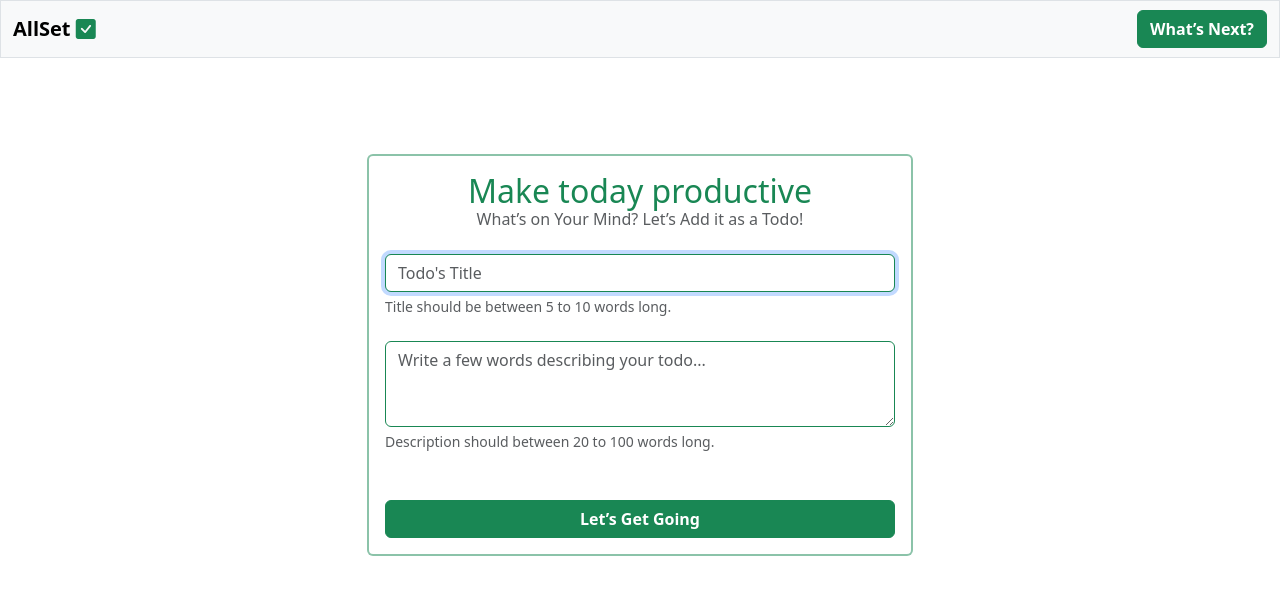
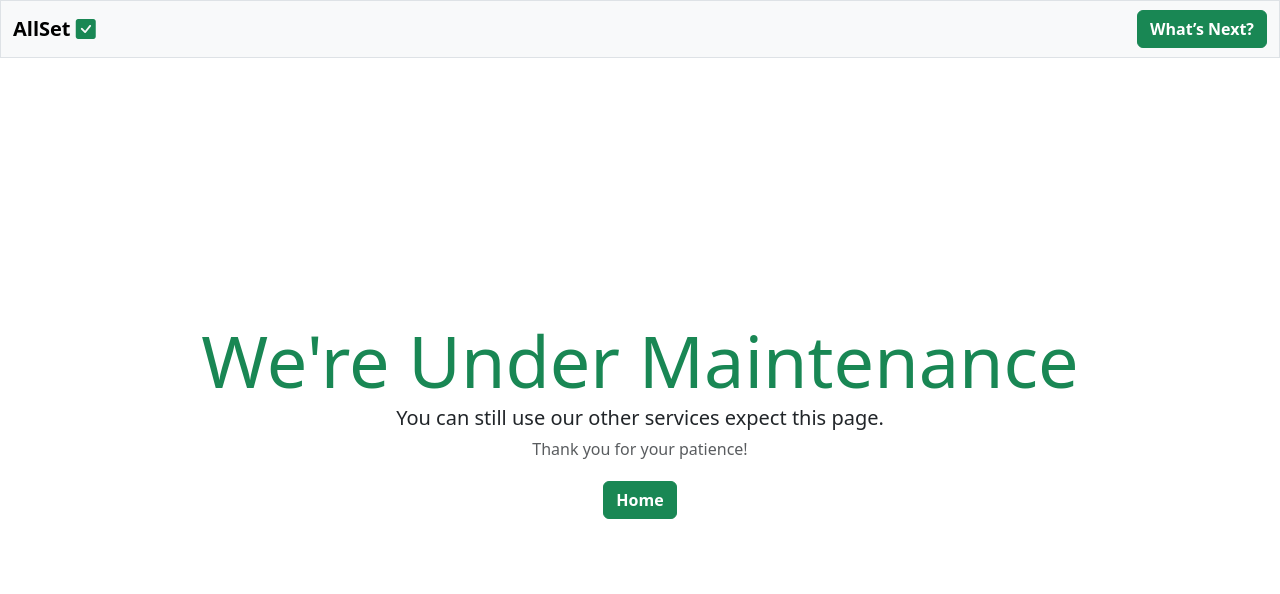
Before and after one commit to MahinSojitra/allset, an Angular app: page /create in a window 1280 px wide. Shown: the top 594 px of the page. Built offline with nearby package versions, Linux system fonts and the light colour scheme.

Commit message:
fix bugs | put todo creation page 'under maintenance'

```diff
--- a/src/app/app-components/home/home.component.css
+++ b/src/app/app-components/home/home.component.css
@@ -67,3 +67,11 @@
   height: 100%;
   background-color: #8a6d3b;
 }
+
+.color-muted-title {
+  color: #808080;
+}
+
+.color-muted-msg {
+  color: #818589;
+}
--- a/src/app/app-components/home/home.component.html
+++ b/src/app/app-components/home/home.component.html
@@ -8,6 +8,7 @@
       Your to-do list is stored right on your device for easy access. Just remember not to clear your browser data, or
       it might disappear!
     </div>
+    <div *ngIf="hasActiveTodos; else noTodos">
       <div class="row g-4 mb-4">
         <ng-container *ngFor="let todo of todos">
           <div class="col-md-4" *ngIf="todo.active">
@@ -19,7 +20,7 @@
                       <label *ngIf="currentEditTodo?.id === todo.id" class="form-label fw-bold fs-6"
                         for="todoTitle">Title</label>
                       <input *ngIf="currentEditTodo?.id === todo.id" [(ngModel)]="currentEditTodo.title"
-                      class="form-control" title="todoTitle" placeholder="Todo's Title" />
+                        class="form-control" title="Todo's Title" placeholder="Todo's Title" required autofocus />
                       <span *ngIf="currentEditTodo?.id !== todo.id">{{ todo.title }}</span>
                     </h5>
                   </div>
@@ -28,7 +29,7 @@
                       for="todoDescription">Description</label>
                     <textarea *ngIf="currentEditTodo?.id === todo.id" [(ngModel)]="currentEditTodo.description"
                       class="form-control" title="todoDescription" rows="4"
-                    placeholder="Write a few words describing your todo..."></textarea>
+                      placeholder="Write a few words describing your todo..." required></textarea>
                     <span *ngIf="currentEditTodo?.id !== todo.id">{{ todo.description }}</span>
                   </p>
                   <div class="d-flex justify-content-between">
@@ -39,12 +40,12 @@
                           [class]="currentEditTodo?.id === todo.id ? 'bi bi-x-octagon icon-size fw-bold text-danger' : 'bi bi-pencil-fill icon-size fw-bold purple-color'">
                         </i>
                       </button>
-                    <button *ngIf="todo.id !== 1" class="btn btn-sm btn-light me-2" title="Delete Todo"
-                      (click)="deleteTodo(todo)">
+                      <button *ngIf="todo.id !== 1 && currentEditTodo?.id !== todo.id" class="btn btn-sm btn-light me-2"
+                        title="Delete Todo" (click)="deleteTodo(todo)">
                         <i class="bi bi-trash-fill icon-size fw-bold text-danger"></i>
                       </button>
-                    <button *ngIf="todo.id !== 1" class="btn btn-sm btn-light me-2" title="Mark As Complete"
-                      (click)="markAsCompleted(todo)">
+                      <button *ngIf="todo.id !== 1 && currentEditTodo?.id !== todo.id" class="btn btn-sm btn-light me-2"
+                        title="Mark As Complete" (click)="markAsCompleted(todo)">
                         <i class="bi bi-check2-circle icon-size fw-bold text-success"></i>
                       </button>
                       <button *ngIf="todo.id === 1" class="btn btn-sm btn-light me-2" title="Got it"
@@ -66,6 +67,13 @@
           </div>
         </ng-container>
       </div>
+    </div>
+    <ng-template #noTodos>
+      <div class="d-flex flex-column justify-content-center align-items-center" style="height: 50vh;">
+        <h4 class="color-muted-title text-center mb-1">Wow, you're all caught up! 🎉</h4>
+        <p class="color-muted-msg text-center mb-0">Tap 'What’s Next?' to create new.</p>
+      </div>
+    </ng-template>
     <hr class="border border-success border-0" />
   </div>
 </div>
--- a/src/app/app-components/home/home.component.ts
+++ b/src/app/app-components/home/home.component.ts
@@ -17,6 +17,7 @@ export class HomeComponent implements OnInit {
   currentIndex: number = 0;
   todos: Todo[] = [];
   deletedTodo: any = null;
+  deletedTodoIndex: number | null = null;
   currentEditTodo: any = null;
 
   constructor(private snackBar: MatSnackBar) {
@@ -38,10 +39,12 @@ export class HomeComponent implements OnInit {
             "created_at": new Date(),
             "updated_at": new Date()
           }
-        ]
+        ];
         this.saveTodosToLocalStorage();
       }
     }
+    this.ensureInitialTodoPosition();
+    console.log('Active Todos:', this.hasActiveTodos);
   }
 
   startTyping(): void {
@@ -49,6 +52,18 @@ export class HomeComponent implements OnInit {
       this.typedText += this.text.charAt(this.currentIndex);
       this.currentIndex++;
       setTimeout(() => this.startTyping(), 200);
+    }
+  }
+
+  get hasActiveTodos(): boolean {
+    return this.todos && this.todos.some(todo => todo.active == true);
+  }
+
+  private ensureInitialTodoPosition(): void {
+    const initialTodoIndex = this.todos.findIndex(todo => todo.id === 1);
+    if (initialTodoIndex > 0) {
+      const [initialTodo] = this.todos.splice(initialTodoIndex, 1);
+      this.todos.unshift(initialTodo);
     }
   }
 
@@ -65,9 +80,10 @@ export class HomeComponent implements OnInit {
     if (index !== -1) {
       this.todos[index] = {
         ...this.currentEditTodo,
-        updated_at: new Date()
+        updated_at: new Date(),
       };
       this.currentEditTodo = null;
+      this.ensureInitialTodoPosition();
       this.saveTodosToLocalStorage();
     }
   }
@@ -96,9 +112,10 @@ export class HomeComponent implements OnInit {
 
   deleteTodo(todo: any): void {
     this.deletedTodo = { ...todo };
-    const index = this.todos.indexOf(todo);
-    if (index > -1) {
-      this.todos.splice(index, 1);
+    this.deletedTodoIndex = this.todos.indexOf(todo);
+
+    if (this.deletedTodoIndex > -1) {
+      this.todos.splice(this.deletedTodoIndex, 1);
 
       const snackBarRef = this.snackBar.open("'" + todo.title + "' todo has been deleted.", 'Undo', {
         duration: 5000,
@@ -109,22 +126,26 @@ export class HomeComponent implements OnInit {
       });
     }
 
+    this.ensureInitialTodoPosition();
     this.saveTodosToLocalStorage();
   }
 
   undoDelete(): void {
-    if (this.deletedTodo) {
-      this.todos.unshift(this.deletedTodo);
+    if (this.deletedTodo && this.deletedTodoIndex !== null) {
+      this.todos.splice(this.deletedTodoIndex, 0, this.deletedTodo);
 
       this.deletedTodo = null;
+      this.deletedTodoIndex = null;
 
       this.snackBar.open('Action undone.', 'OK', {
         duration: 2000,
       });
     }
 
+    this.ensureInitialTodoPosition();
     this.saveTodosToLocalStorage();
   }
+
 
   saveTodosToLocalStorage(): void {
     if (typeof window !== 'undefined') {
--- a/src/app/app-components/todo-insert/todo-insert.component.html
+++ b/src/app/app-components/todo-insert/todo-insert.component.html
@@ -1,4 +1,4 @@
-<div class="container mt-5 mb-5">
+<!-- <div class="container mt-5 mb-5">
   <div class="row g-4">
     <div class="col-md-3"></div>
     <div class="col-md-6">
@@ -6,21 +6,30 @@
         <div class="card-body">
           <h2 class="card-title text-success text-center mb-1">Make today productive</h2>
           <h6 class="card-subtitle text-center mb-4 text-muted">What’s on Your Mind? Let’s Add it as a Todo!</h6>
-          <form (ngSubmit)="onSubmit()">
-            <div class="mb-4">
+          <form #todoForm="ngForm" (ngSubmit)="onSubmit()">
+            <div class="mb-2">
+              <label for="todoTitle" class="form-label fw-bold">Todo's Title</label>
               <input [(ngModel)]="todoTitle" name="todoTitle" type="text" class="form-control border-1 border-success"
-                id="todoTitle" placeholder="Todo's Title" required autofocus>
-              <div id="emailHelp" class="form-text">Title should be between 5 to 10 words long.</div>
+                id="todoTitle" placeholder="What to do?" required autofocus #todoTitleField="ngModel"
+                [ngClass]="{ 'is-invalid': todoTitleField.invalid && todoTitleField.touched }">
+              <div *ngIf="todoTitleField.invalid && todoTitleField.touched" class="form-text text-danger">
+                Title should be 5 to 10 words.
+              </div>
             </div>
 
-            <div class="mb-5">
+            <div class="mb-4">
+              <label for="todoDescription" class="form-label fw-bold">Todo's Description</label>
               <textarea [(ngModel)]="todoDescription" name="todoDescription"
                 class="form-control border-1 border-success" id="todoDescription" rows="3"
-                placeholder="Write a few words describing your todo..." required></textarea>
-              <div id="emailHelp" class="form-text">Description should between 20 to 100 words long.</div>
+                placeholder="Write a few words describing your todo..." required #todoDescriptionField="ngModel"
+                [ngClass]="{ 'is-invalid': todoDescriptionField.invalid && todoDescriptionField.touched }"></textarea>
+              <div *ngIf="todoDescriptionField.invalid && todoDescriptionField.touched" class="form-text text-danger">
+                Todo's description should be between 20 to 100 words.
+              </div>
             </div>
 
-            <button type="submit" class="btn btn-success w-100 fw-bold">Let’s Get Going</button>
+            <button type="submit" class="btn btn-success w-100 fw-bold"
+              [disabled]="isSubmitting || todoForm.invalid">Let’s Get Going</button>
           </form>
 
           <div *ngIf="successMessage" class="alert alert-success d-flex align-items-center mt-3" role="alert">
@@ -34,3 +43,12 @@
       <div class="col-md-3"></div>
     </div>
   </div>
+</div> -->
+<div class="container d-flex align-items-center justify-content-center" style="height: 90vh;">
+  <div class="text-center">
+    <h1 class="display-2 text-success mb-0">We're Under Maintenance</h1>
+    <p class="lead mb-1">You can still use our other services expect this page.</p>
+    <p class="text-muted">Thank you for your patience!</p>
+    <a href="#" class="btn btn-success mt-1 fw-bold" routerLink="/">Home</a>
+  </div>
+</div>
--- a/src/app/app-components/todo-insert/todo-insert.component.ts
+++ b/src/app/app-components/todo-insert/todo-insert.component.ts
@@ -1,11 +1,11 @@
 import { CommonModule } from '@angular/common';
 import { Component } from '@angular/core';
 import { FormsModule } from '@angular/forms';
-import { Router } from '@angular/router';
+import { Router, RouterLink } from '@angular/router';
 
 @Component({
   selector: 'app-todo-insert',
-  imports: [FormsModule, CommonModule],
+  imports: [FormsModule, CommonModule, RouterLink],
   templateUrl: './todo-insert.component.html',
   styleUrl: './todo-insert.component.css'
 })
@@ -15,12 +15,25 @@ export class TodoInsertComponent {
   successMessage: string = '';
   countdown: number = 4;
   redirectTimer: any;
-
+  isSubmitting: boolean = false;
 
   constructor(private router: Router) { }
 
+  isValidForm(): boolean {
+    return Boolean(
+      this.todoTitle &&
+      this.todoDescription &&
+      this.todoTitle.split(' ').length >= 5 &&
+      this.todoTitle.split(' ').length <= 10 &&
+      this.todoDescription.split(' ').length >= 20 &&
+      this.todoDescription.split(' ').length <= 100
+    );
+  }
+
   onSubmit(): void {
-    if (this.todoTitle && this.todoDescription) {
+    if (this.isValidForm()) {
+      console.log('Form is valid!');
+      this.isSubmitting = true;
       const newTodo = {
         id: new Date().getTime(),
         title: this.todoTitle,
@@ -45,6 +58,8 @@ export class TodoInsertComponent {
           this.router.navigate(['/']);
         }
       }, 1000);
+      this.todoTitle = '';
+      this.todoDescription = '';
     }
   }
 }
```
Also changed, not shown: 1 other file (tests, documents, lock files or other folders). Lines whose indentation alone changed are shown as unchanged.
